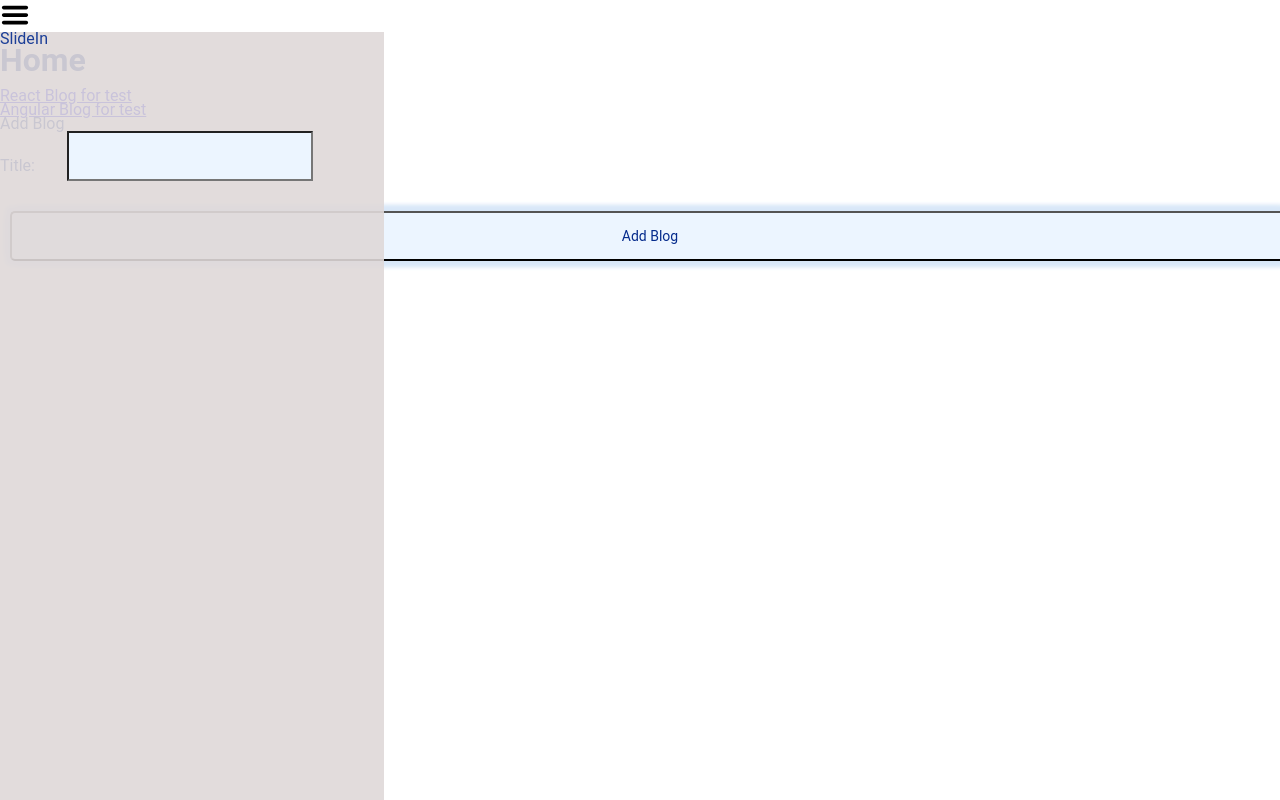
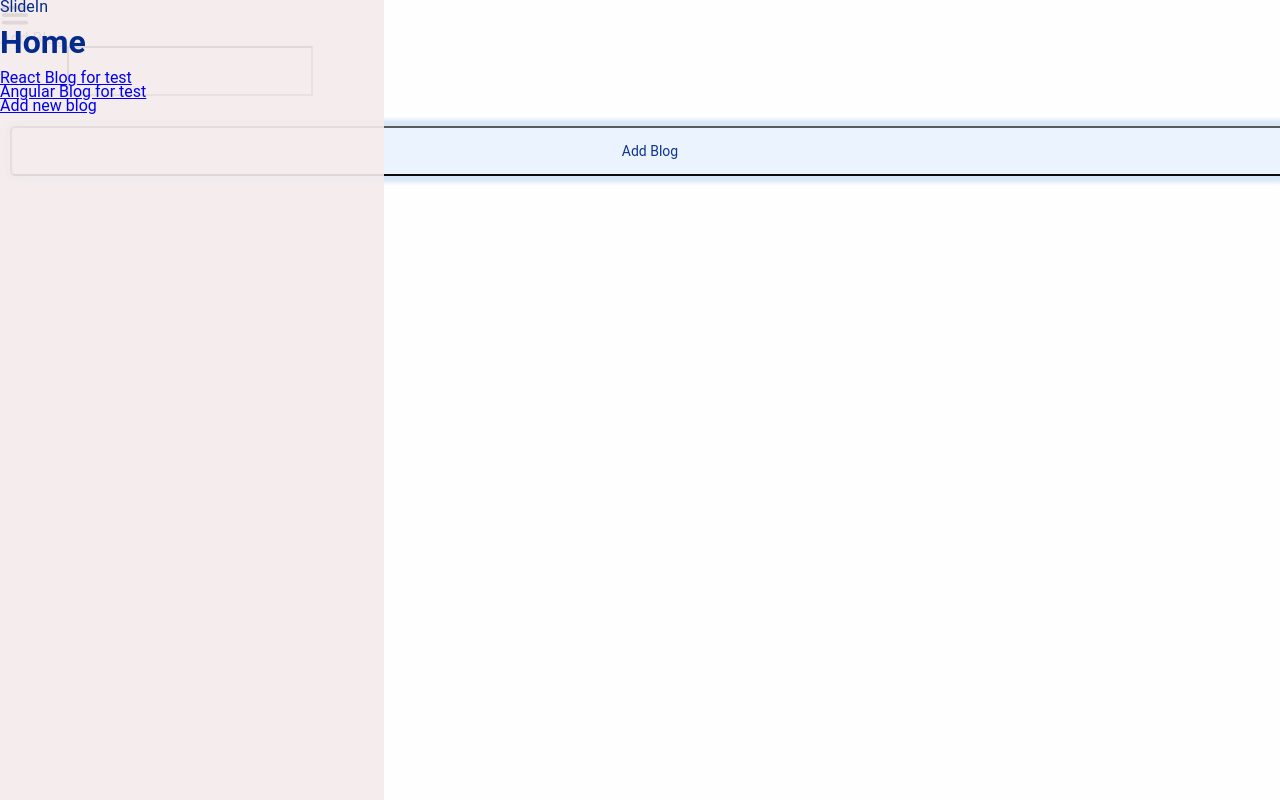
Before and after one commit to barunantony/react-blog, a React (Create React App) app: page /add-blog in a window 1280 px wide. Both pictures are taken after a click on the picture 15 px from the left and 15 px from the top of the page. Built offline with nearby package versions, Linux system fonts and the light colour scheme.

Commit message:
moved Home element to Menu and made more navigational changes

```diff
--- a/src/components/blog-form/BlogForm.js
+++ b/src/components/blog-form/BlogForm.js
@@ -7,14 +7,17 @@ import { CATEGORIES } from '../../constants';
 import { Button, Input } from '../index';
 import './BlogForm.scss';
 
-function BlogForm({ addBlog}) {
-  const onSubmit = () => {
+function BlogForm({ addBlog, history}) {
+  const onSubmit = (e) => {
       addBlog({
-            title: 'Added Title',
+            title: `${e.target[0].value} Added Title`,
             content: 'Added blog content...',
             datePosted: '12/12/2018',
             category: [CATEGORIES.technical]
         });
+
+      history.push('/?sidebar=open');
+
   };
 
   return (
@@ -23,14 +26,14 @@ function BlogForm({ addBlog}) {
       <form className='formContainer' onSubmit={
         (e) => {
           e.preventDefault();
-          onSubmit();
+          onSubmit(e);
         }
       }>
         <Input
           inputName="Title"
           onChange={() => {}}
         />
-        <Button buttonName='Add Blog' onClick={onSubmit} />
+        <Button buttonName='Add Blog' type='submit' />
       </form>
     </div>
   );
--- a/src/components/button/Button.js
+++ b/src/components/button/Button.js
@@ -2,11 +2,11 @@ import React from 'react'
 import PropTypes from 'prop-types'
 import './Button.scss';
 
-const Button = ({ onClick, buttonName, disabled, classNames }) => (
+const Button = ({ onClick, buttonName, disabled, classNames, type }) => (
   <input
     className={`button ${classNames}`}
     onClick={onClick}
-    type='button'
+    type={type}
     value={buttonName}
     disabled={disabled}
   >
@@ -14,14 +14,16 @@ const Button = ({ onClick, buttonName, disabled, classNames }) => (
 )
 
 Button.propTypes = {
-  onClick: PropTypes.func.isRequired,
+  onClick: PropTypes.func,
   disabled: PropTypes.bool.isRequired,
   buttonName: PropTypes.string.isRequired,
-  classNames: PropTypes.string
+  classNames: PropTypes.string,
+  type: PropTypes.string
 }
 
 Button.defaultProps = {
     disabled: false,
+    type: 'button'
 }
 
 export default Button;
--- a/src/components/home/Home.js
+++ b/src/components/home/Home.js
@@ -2,15 +2,17 @@ import React from 'react'
 import PropTypes from 'prop-types'
 import { connect } from 'react-redux';
 import { Link } from 'react-router-dom';
-import { Menu } from '../index';
 
 import './Home.scss';
 
 const Home = ({ blogTitles }) => {
-    const links = blogTitles.map((title, i) => (<Link to={`/blog?id=${i}`}>{title}</Link>));
+    const links = blogTitles.map((title, i) =>
+        (<Link key={`blog-id-${i}`} to={`/blog?id=${i}`}>{title}</Link>));
+
+    links.push(<Link key='add-blog' to='/add-blog'>Add new blog</Link> );
+
     return (
         <div className='homeContainer'>
-            <Menu />
             <h1>Home</h1>
             {links}
         </div>
--- a/src/components/menu/Menu.js
+++ b/src/components/menu/Menu.js
@@ -1,25 +1,48 @@
 import React, { useState } from 'react'
 
+import { Home } from '../index';
+
 import Hamburger_icon from '../../assets/Hamburger_icon.svg';
-
 import './Menu.scss';
 
-const Menu = () => {
-    const [toggle, setToggle] = useState(false);
+const Menu = ({ history, location }) => {
+    const [toggle, setToggle] = useState(null);
 
-    const sliderDisplay = toggle ? 'slideIn' : 'slideOut';
+    history.listen((location, action) => {
+        // close side menu if route changed
+        setToggle(false);
+        const sidebarParam = location.search
+            .slice(1)
+            .split('&')
+            .filter((queryParam) => (queryParam.split('=')[0]=== 'sidebar'));
+
+        if(
+            sidebarParam && sidebarParam.length > 0 &&
+            (sidebarParam[0].split('=')[1] === 'open')
+        ) {
+            setToggle(true);
+        }
+    });
+
+    const sliderDisplay = (toggle === null) ? '' : (toggle ? 'slideIn' : 'slideOut');
 
     return (
         <div>
             <img
+                alt='munu icon'
                 className='hamburgerIcon'
-                onClick={() => {setToggle(!toggle);}}
+                onClick={() => {setToggle(true);}}
                 src={Hamburger_icon}
             >
             </img>
             <div className={`menuSidebar ${sliderDisplay}`}>
                 SlideIn
+                <Home />
             </div>
+            {
+                toggle &&
+                <div className='overlay' onClick={() => {setToggle(false);}}></div>
+            }
         </div>
     );
 };
--- a/src/components/menu/Menu.scss
+++ b/src/components/menu/Menu.scss
@@ -6,20 +6,24 @@
 .menuSidebar {
     width: 30%;
     height: 100%;
-    opacity: 0.9;
     position: fixed;
-    background-color: #dfd9d9;
+    background-color: #f5ecece8;
+    z-index: 2;
+    top: 0;
+    display: none;
 }
 
 .slideIn {
+    display: unset;
     left: 0;
-    animation-duration: 2s;
+    animation-duration: 1s;
     animation-name: slidein;
 }
 
 .slideOut {
+    display: unset;
     left: -100%;
-    animation-duration: 5s;
+    animation-duration: 3s;
     animation-name: slideout;
 }
 
@@ -42,3 +46,14 @@
         left: 0;
     }
 }
+
+.overlay {
+    width: 100%;
+    height: 100%;
+    position: fixed;
+    left: 0;
+    top: 0;
+    opacity: 0.5;
+    z-index: 1;
+    background: #dfd9d917;
+}
--- a/src/index.js
+++ b/src/index.js
@@ -4,15 +4,14 @@ import { Provider } from 'react-redux';
 import { BrowserRouter as Router, Route } from 'react-router-dom';
 
 import './index.scss';
-import App from './App';
-import { Blog, BlogForm, Home } from './components';
+import { Blog, BlogForm, Menu } from './components';
 import * as serviceWorker from './serviceWorker';
 import store from './redux/store';
 
 ReactDOM.render(
     <Provider store={store}>
         <Router>
-            <Route path="/" component={Home} />
+            <Route path="/" component={Menu} />
             <Route path="/test" component={() => <div>blank</div>} />
             <Route path="/blog" component={Blog} />
             <Route path="/add-blog" component={BlogForm} />
```
